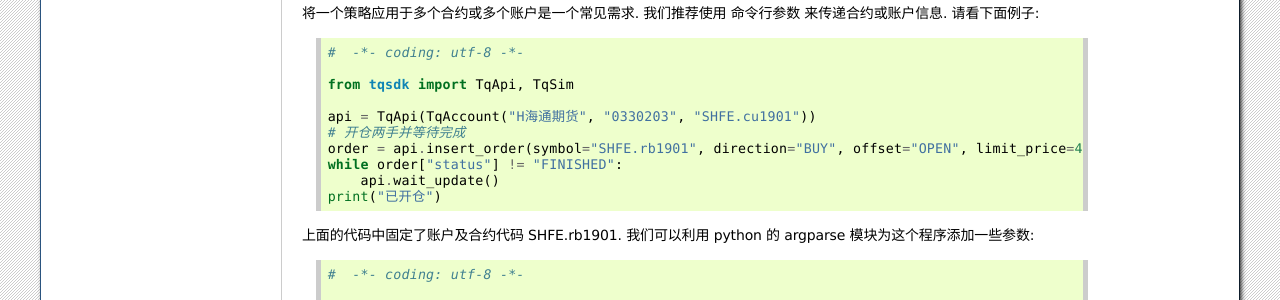
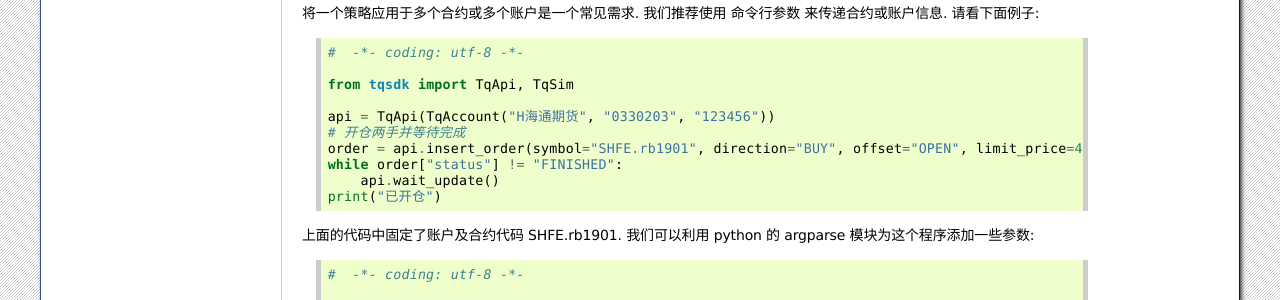
Before and after one commit to shinnytech/tqsdk-python, a Sphinx documentation site: the page built from doc/advanced/real_trading.rst, in a window 1280 px wide and 900 px high, scrolled down 6752 px. Shown: the part 151-451 px from the top of the window. Built offline with Sphinx 7.4.7, drawn with Linux system fonts in a browser that asks for light colours; pages that are not in the unit, such as notebooks, are missing from menus; comment, search, counter and statistics services are not loaded.

Commit message:
修正文档错误

```diff
--- a/doc/advanced/real_trading.rst
+++ b/doc/advanced/real_trading.rst
@@ -151,7 +151,7 @@ TqSdk可以在windows/linux或macosx环境下运行. 无论您选择使用window
 
   from tqsdk import TqApi, TqSim
 
-  api = TqApi(TqAccount("H海通期货", "0330203", "SHFE.cu1901"))
+  api = TqApi(TqAccount("H海通期货", "0330203", "123456"))
   # 开仓两手并等待完成
   order = api.insert_order(symbol="SHFE.rb1901", direction="BUY", offset="OPEN", limit_price=4310,volume=2)
   while order["status"] != "FINISHED":
```
